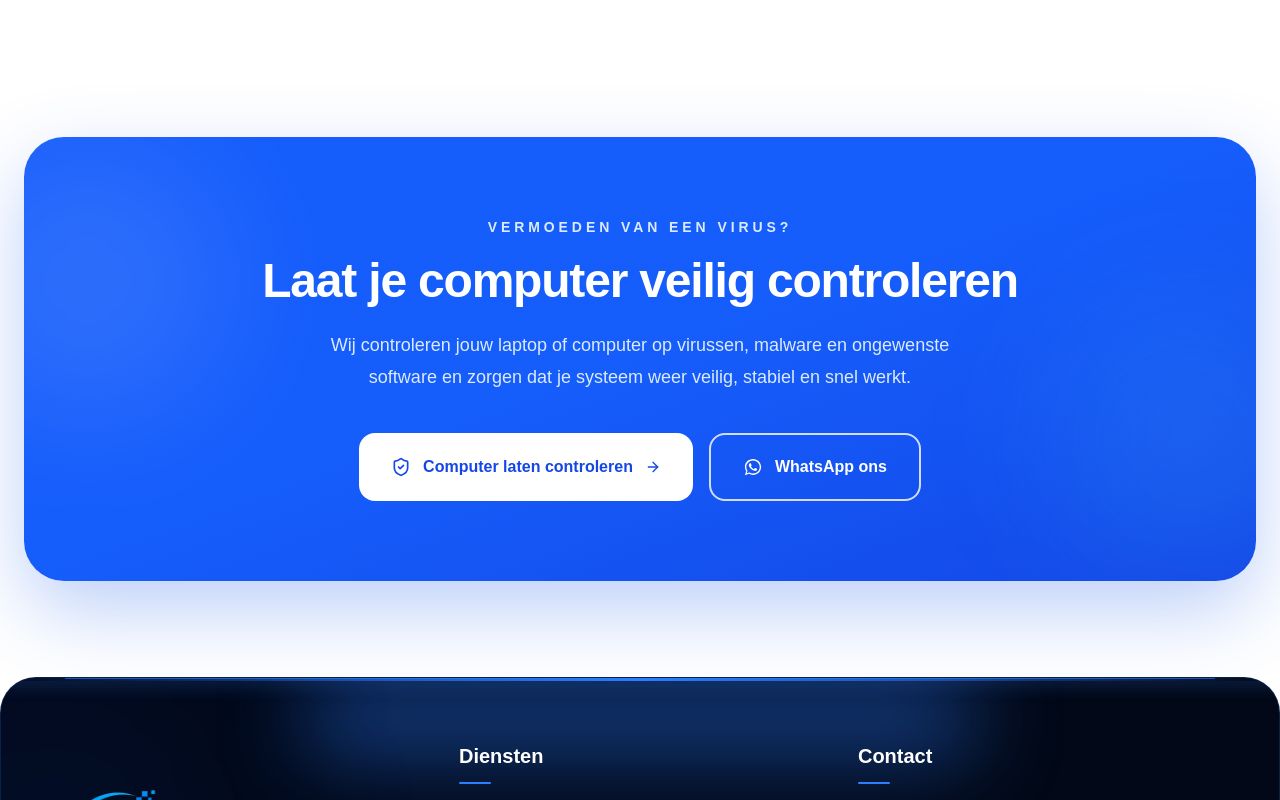
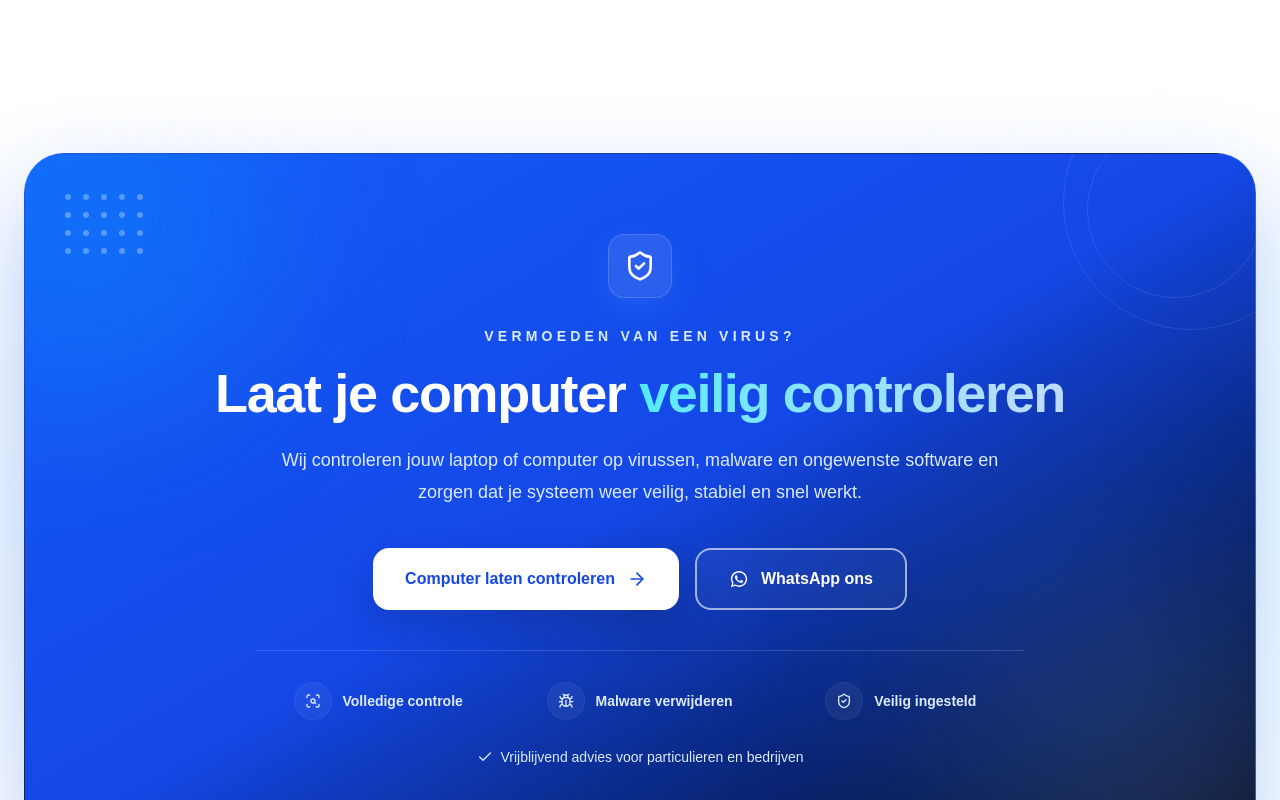
Before and after one commit to amritsolutions/amr-it-solutions, a Next.js app: page /virus-verwijderen in a window 1280 px wide. Shown: the part 3860-4660 px from the top of the page. Built offline with nearby package versions, Linux system fonts and the light colour scheme.

Commit message:
verbeteren

```diff
--- a/components/VirusCTA.tsx
+++ b/components/VirusCTA.tsx
@@ -1,35 +1,94 @@
 import Link from "next/link";
-import { ArrowRight, ShieldCheck } from "lucide-react";
+import {
+  ArrowRight,
+  Bug,
+  Check,
+  ScanSearch,
+  ShieldCheck,
+} from "lucide-react";
 
 import WhatsAppIcon from "@/components/icons/WhatsAppIcon";
 import { WHATSAPP_URL } from "@/lib/whatsapp";
 
+const trustItems = [
+  {
+    Icon: ScanSearch,
+    text: "Volledige controle",
+  },
+  {
+    Icon: Bug,
+    text: "Malware verwijderen",
+  },
+  {
+    Icon: ShieldCheck,
+    text: "Veilig ingesteld",
+  },
+];
+
 export default function VirusCTA() {
   return (
-    <section className="px-6 py-24">
-      <div className="mx-auto max-w-7xl">
-        <div className="relative overflow-hidden rounded-[2.5rem] bg-gradient-to-br from-blue-600 via-blue-600 to-blue-700 px-8 py-16 text-center text-white shadow-[0_30px_80px_rgba(37,99,235,0.30)] sm:px-12 lg:px-20 lg:py-20">
-          {/* Achtergrond glows */}
+    <section className="relative overflow-hidden bg-white px-6 py-24 sm:py-28">
+      <div
+        aria-hidden="true"
+        className="pointer-events-none absolute -left-40 top-1/2 h-[420px] w-[420px] -translate-y-1/2 rounded-full bg-blue-100/45 blur-[120px]"
+      />
+
+      <div
+        aria-hidden="true"
+        className="pointer-events-none absolute -right-40 top-1/2 h-[420px] w-[420px] -translate-y-1/2 rounded-full bg-cyan-100/35 blur-[120px]"
+      />
+
+      <div className="relative mx-auto max-w-7xl">
+        <div className="relative isolate overflow-hidden rounded-[40px] border border-blue-400/20 bg-gradient-to-br from-blue-600 via-blue-700 to-slate-950 px-8 py-14 text-center text-white shadow-[0_35px_90px_rgba(37,99,235,0.3)] sm:px-12 sm:py-16 lg:px-20 lg:py-20">
           <div
             aria-hidden="true"
-            className="absolute -left-20 top-0 h-72 w-72 rounded-full bg-white/10 blur-3xl"
+            className="pointer-events-none absolute -left-24 -top-20 -z-10 h-80 w-80 rounded-full bg-cyan-400/20 blur-[90px]"
           />
 
           <div
             aria-hidden="true"
-            className="absolute -right-20 bottom-0 h-72 w-72 rounded-full bg-cyan-300/10 blur-3xl"
+            className="pointer-events-none absolute -bottom-28 -right-20 -z-10 h-96 w-96 rounded-full bg-blue-300/20 blur-[110px]"
           />
 
+          <div
+            aria-hidden="true"
+            className="pointer-events-none absolute -right-16 -top-20 h-64 w-64 rounded-full border border-white/10"
+          />
+
+          <div
+            aria-hidden="true"
+            className="pointer-events-none absolute -right-2 -top-8 h-44 w-44 rounded-full border border-white/10"
+          />
+
+          <div
+            aria-hidden="true"
+            className="pointer-events-none absolute left-10 top-10 hidden grid-cols-5 gap-3 opacity-30 lg:grid"
+          >
+            {Array.from({ length: 20 }).map((_, index) => (
+              <span
+                key={index}
+                className="h-1.5 w-1.5 rounded-full bg-white"
+              />
+            ))}
+          </div>
+
           <div className="relative z-10">
-            <p className="text-sm font-extrabold uppercase tracking-[0.28em] text-blue-100">
-              VERMOEDEN VAN EEN VIRUS?
+            <div className="mx-auto flex h-16 w-16 items-center justify-center rounded-2xl border border-white/15 bg-white/10 text-white shadow-[0_14px_35px_rgba(59,130,246,0.28)] backdrop-blur-sm">
+              <ShieldCheck className="h-8 w-8" />
+            </div>
+
+            <p className="mt-7 text-sm font-extrabold uppercase tracking-[0.3em] text-blue-100">
+              Vermoeden van een virus?
             </p>
 
-            <h2 className="mx-auto mt-5 max-w-4xl text-4xl font-extrabold tracking-tight sm:text-5xl">
-              Laat je computer veilig controleren
+            <h2 className="mx-auto mt-5 max-w-4xl text-4xl font-extrabold tracking-tight sm:text-5xl lg:text-[54px]">
+              Laat je computer{" "}
+              <span className="bg-gradient-to-r from-cyan-300 to-blue-200 bg-clip-text text-transparent">
+                veilig controleren
+              </span>
             </h2>
 
-            <p className="mx-auto mt-6 max-w-2xl text-lg leading-8 text-blue-100">
+            <p className="mx-auto mt-6 max-w-3xl text-base leading-8 text-blue-100 sm:text-lg">
               Wij controleren jouw laptop of computer op virussen, malware en
               ongewenste software en zorgen dat je systeem weer veilig, stabiel
               en snel werkt.
@@ -38,12 +97,11 @@ export default function VirusCTA() {
             <div className="mt-10 flex flex-col justify-center gap-4 sm:flex-row">
               <Link
                 href="/#contact"
-                className="group inline-flex items-center justify-center gap-3 rounded-2xl bg-white px-8 py-5 font-bold text-blue-700 transition-all duration-300 hover:-translate-y-1 hover:shadow-2xl"
+                className="group inline-flex min-h-[62px] items-center justify-center gap-3 rounded-2xl bg-white px-8 py-4 font-bold text-blue-700 shadow-[0_16px_38px_rgba(15,23,42,0.2)] transition-all duration-300 hover:-translate-y-1 hover:bg-blue-50 hover:shadow-[0_22px_48px_rgba(15,23,42,0.28)]"
               >
-                <ShieldCheck className="h-5 w-5" />
                 Computer laten controleren
 
-                <ArrowRight className="h-4 w-4 transition-transform duration-300 group-hover:translate-x-1" />
+                <ArrowRight className="h-5 w-5 transition-transform duration-300 group-hover:translate-x-1" />
               </Link>
 
               <a
@@ -51,11 +109,33 @@ export default function VirusCTA() {
                 target="_blank"
                 rel="noopener noreferrer"
                 aria-label="Neem contact op via WhatsApp"
-                className="group inline-flex items-center justify-center gap-3 rounded-2xl border-2 border-white/80 px-8 py-5 font-bold text-white transition-all duration-300 hover:-translate-y-1 hover:border-green-500 hover:bg-green-500 hover:shadow-2xl"
+                className="group inline-flex min-h-[62px] items-center justify-center gap-3 rounded-2xl border-2 border-white/60 bg-white/[0.04] px-8 py-4 font-bold text-white backdrop-blur-sm transition-all duration-300 hover:-translate-y-1 hover:border-green-400 hover:bg-green-500 hover:shadow-[0_20px_45px_rgba(15,23,42,0.25)]"
               >
                 <WhatsAppIcon className="h-5 w-5" />
                 WhatsApp ons
               </a>
+            </div>
+
+            <div className="mx-auto mt-10 grid max-w-3xl gap-4 border-t border-white/15 pt-8 sm:grid-cols-3">
+              {trustItems.map(({ Icon, text }) => (
+                <div
+                  key={text}
+                  className="flex items-center justify-center gap-3 text-sm font-semibold text-blue-100"
+                >
+                  <span className="flex h-9 w-9 items-center justify-center rounded-full bg-white/5 text-blue-100 ring-1 ring-white/10">
+                    <Icon className="h-4 w-4" />
+                  </span>
+
+                  <span>{text}</span>
+                </div>
+              ))}
+            </div>
+
+            <div className="mt-7 flex items-center justify-center gap-2 text-sm text-blue-100">
+              <Check className="h-4 w-4" />
+              <span>
+                Vrijblijvend advies voor particulieren en bedrijven
+              </span>
             </div>
           </div>
         </div>
```
